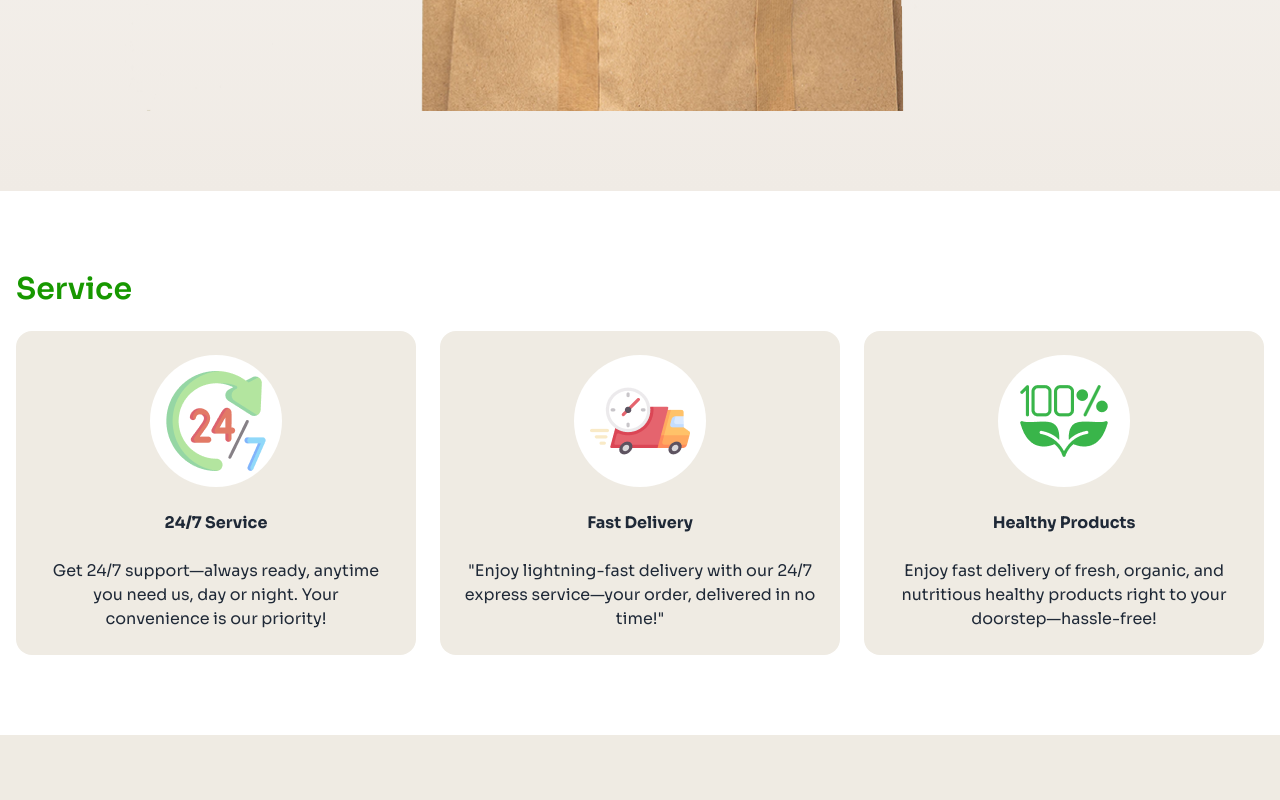
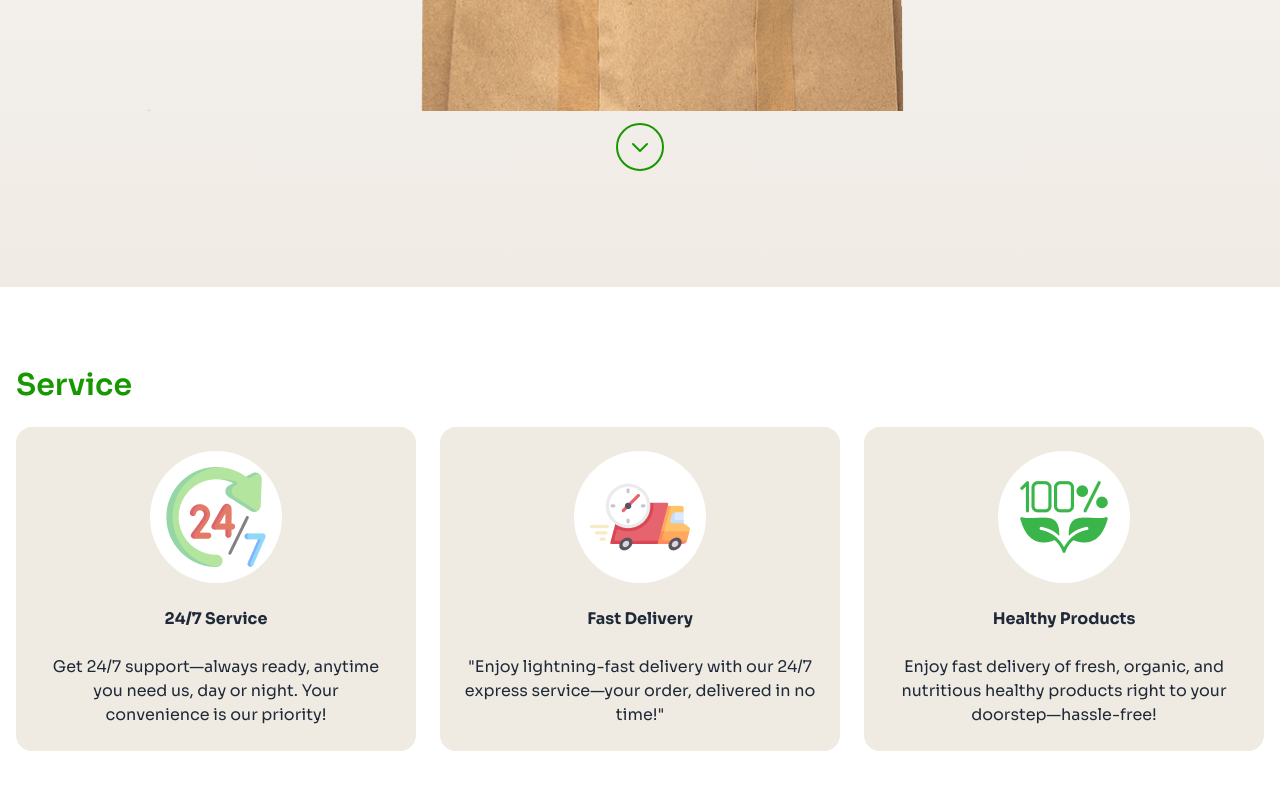
Before and after one commit to Bokul98/nature-platter, a plain HTML site: page index.html in a window 1280 px wide. Shown: the part 1120-1920 px from the top of the page. Drawn offline with nearby package versions, Linux system fonts and the light colour scheme.

Commit message:
added animation

```diff
--- a/index.html
+++ b/index.html
@@ -43,7 +43,7 @@
       crossorigin="anonymous"
     ></script>
   </head>
-  <body class="sora-font">
+  <body class="sora-font overflow-x-hidden">
     <!-- Header Section -->
     <header
       class="container mx-auto bg-gradient-to-t from-[#f0ebe5] to-[#ffffff] min-h-screen"
@@ -162,6 +162,15 @@
         <!-- Banner Image -->
         <div class="">
           <img src="assets/hero-vegetables.png" alt="" class="" />
+        </div>
+        <!-- Animation -->
+        <div class="flex items-center justify-center">
+          <a href="#next-section" class="group flex flex-col items-center">
+            <div class="w-12 h-12 border-2 border-color-primary rounded-full flex items-center justify-center animate-bounce group-hover:animate-none">
+                <svg class="w-6 h-6 text-color-primary group-hover:translate-y-1 transition-transform" xmlns="http://www.w3.org/2000/svg" fill="none" viewBox="0 0 24 24" stroke="currentColor">
+                    <path stroke-linecap="round" stroke-linejoin="round" stroke-width="2" d="M19 9l-7 7-7-7" />
+                </svg>
+            </div>
         </div>
       </div>
     </header>
```
